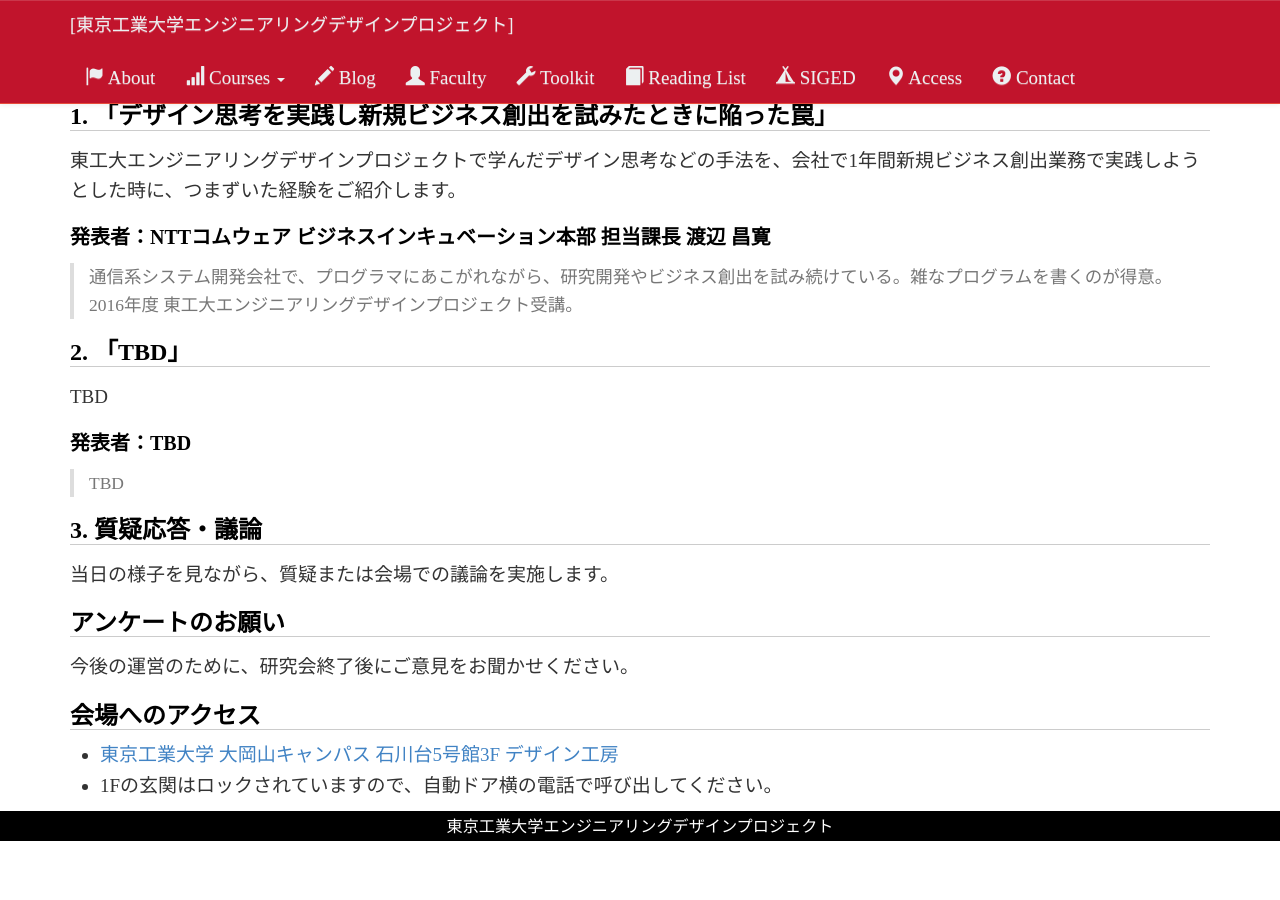
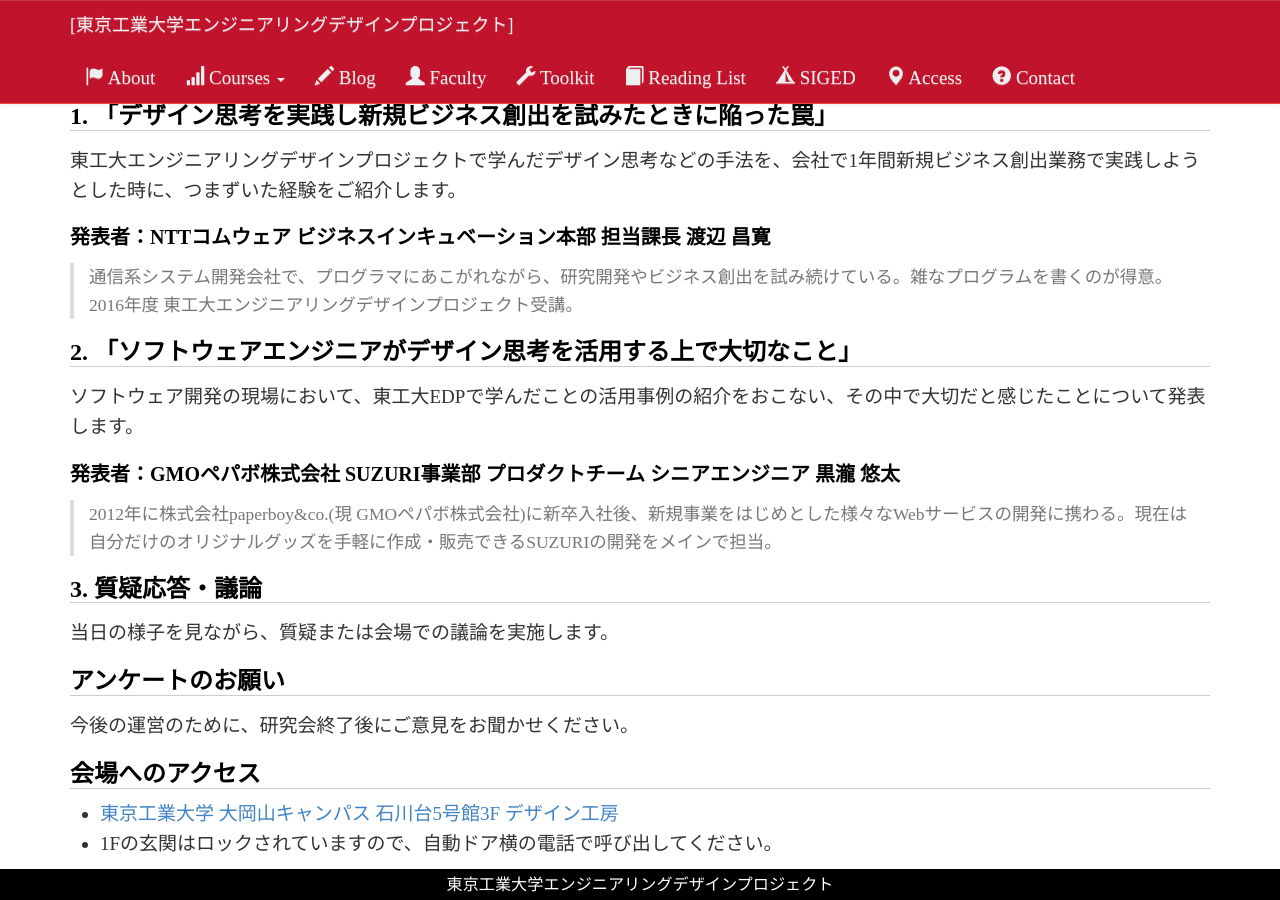
Before and after one commit to titech-edp/titech-edp.github.io, a Jekyll site: the page built from siged/03.md, in a window 1280 px wide and 900 px high, scrolled down 741 px. Built offline with Jekyll 4.4.1, drawn with Linux system fonts in a browser that asks for light colours; nearby versions of some CDN libraries; library files that are not in the unit come from our copies; before the commit the page ends 1582 px from its top, so only the background shows below that.

Commit message:
Add kurotaki

```diff
--- a/siged/03.md
+++ b/siged/03.md
@@ -25,13 +25,11 @@ category: siged
 
 > 通信系システム開発会社で、プログラマにあこがれながら、研究開発やビジネス創出を試み続けている。雑なプログラムを書くのが得意。2016年度 東工大エンジニアリングデザインプロジェクト受講。
 
-## 2. 「TBD」
+## 2. 「ソフトウェアエンジニアがデザイン思考を活用する上で大切なこと」
+ソフトウェア開発の現場において、東工大EDPで学んだことの活用事例の紹介をおこない、その中で大切だと感じたことについて発表します。
 
-TBD
-
-### 発表者：TBD
-
-> TBD
+### 発表者：GMOペパボ株式会社 SUZURI事業部 プロダクトチーム シニアエンジニア 黒瀧 悠太
+> 2012年に株式会社paperboy&co.(現 GMOペパボ株式会社)に新卒入社後、新規事業をはじめとした様々なWebサービスの開発に携わる。現在は自分だけのオリジナルグッズを手軽に作成・販売できるSUZURIの開発をメインで担当。
 
 ## 3. 質疑応答・議論
 当日の様子を見ながら、質疑または会場での議論を実施します。
```
